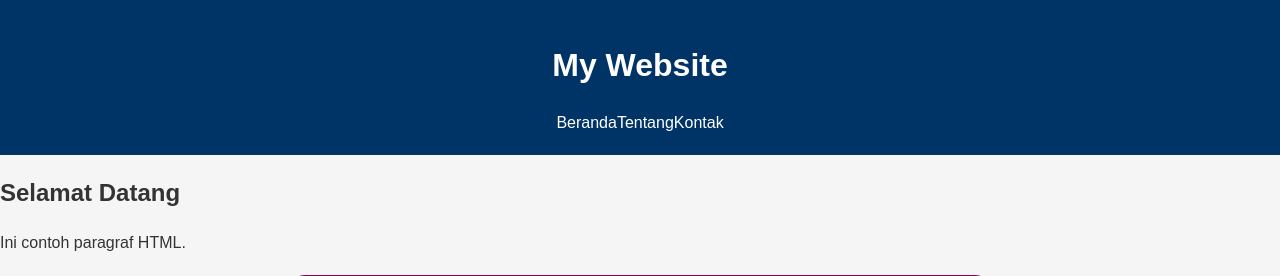
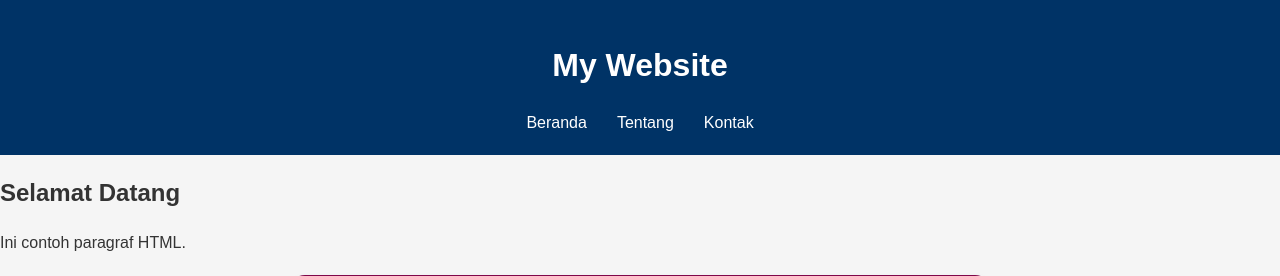
Before and after one commit to 2511500039-svg/2511500039-PWD-TI1A-2025-2026-1, a PHP site: page /pertemuan-04/index.html in a window 1280 px wide. Shown: the top 276 px of the page. Run offline with PHP 8.4, Linux system fonts and the light colour scheme.

Commit message:
mANTAP pak yohanes

```diff
--- a/pertemuan-04/style.css
+++ b/pertemuan-04/style.css
@@ -23,6 +23,11 @@ header ul {
   list-style-type: none;
   padding: 0;
   margin: 10px 0 0;
+}
+
+header li {
+  display: inline-block;
+  margin: 0 15px;
 }
 
 header li a {
```
